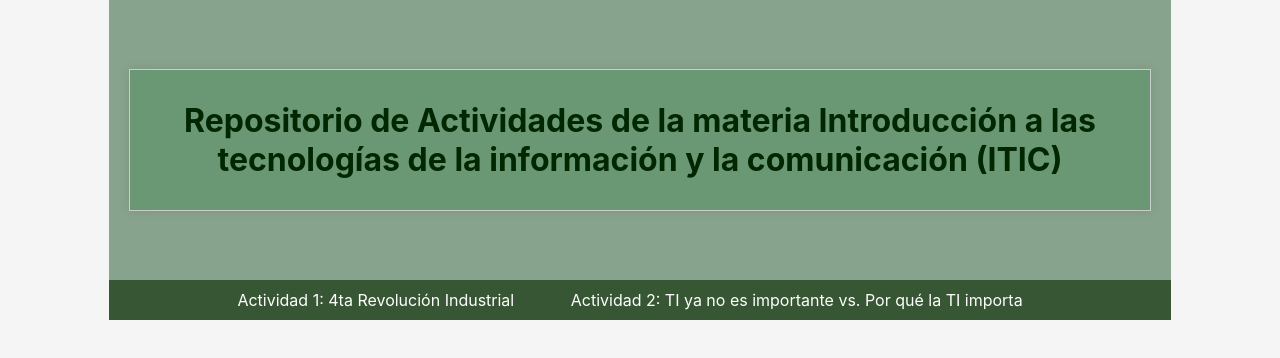
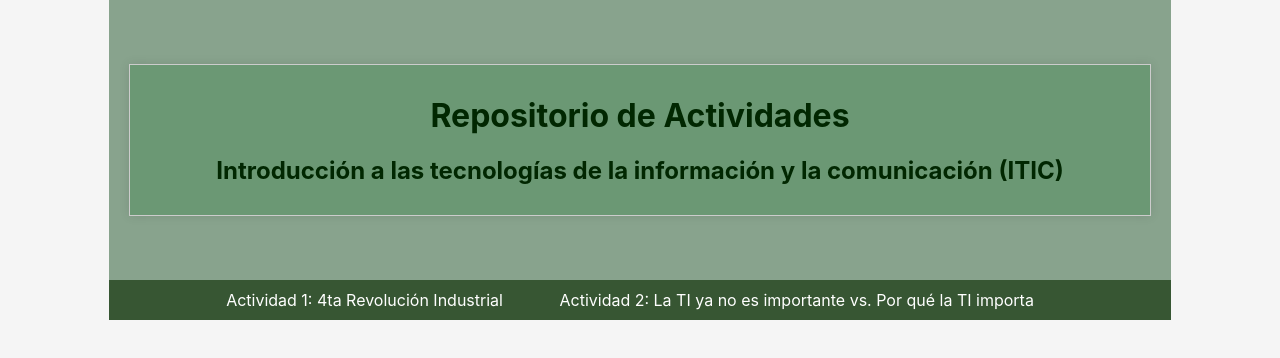
Before and after one commit to MarAgui04/AguirresReyITIC.github.io, a plain HTML site: page index.html in a window 1280 px wide. Drawn offline with Linux system fonts and the light colour scheme.

Commit message:
Ajustes actividad 2

```diff
--- a/index.html
+++ b/index.html
@@ -9,13 +9,14 @@
 <body>
     <header>
         <div>
-            <h1> Repositorio de Actividades de la materia Introducción a las tecnologías de la información y la comunicación  (ITIC) </h1>
+            <h1> Repositorio de Actividades </h1>
+             <h2>  Introducción a las tecnologías de la información y la comunicación  (ITIC) </h2>
         </div>
     </header>
     <nav>
         <ul>
             <li><a href="actividad1.html">Actividad 1: 4ta Revolución Industrial</a></li>
-            <li><a href="actividad2.html"> Actividad 2: TI ya no es importante vs. Por qué la TI importa</a></li>
+            <li><a href="actividad2.html"> Actividad 2: La TI ya no es importante vs. Por qué la TI importa</a></li>
         </ul>
     </nav>
     <div class="container">
```
Also changed, not shown: actividad2.html (+1 -1 lines).
